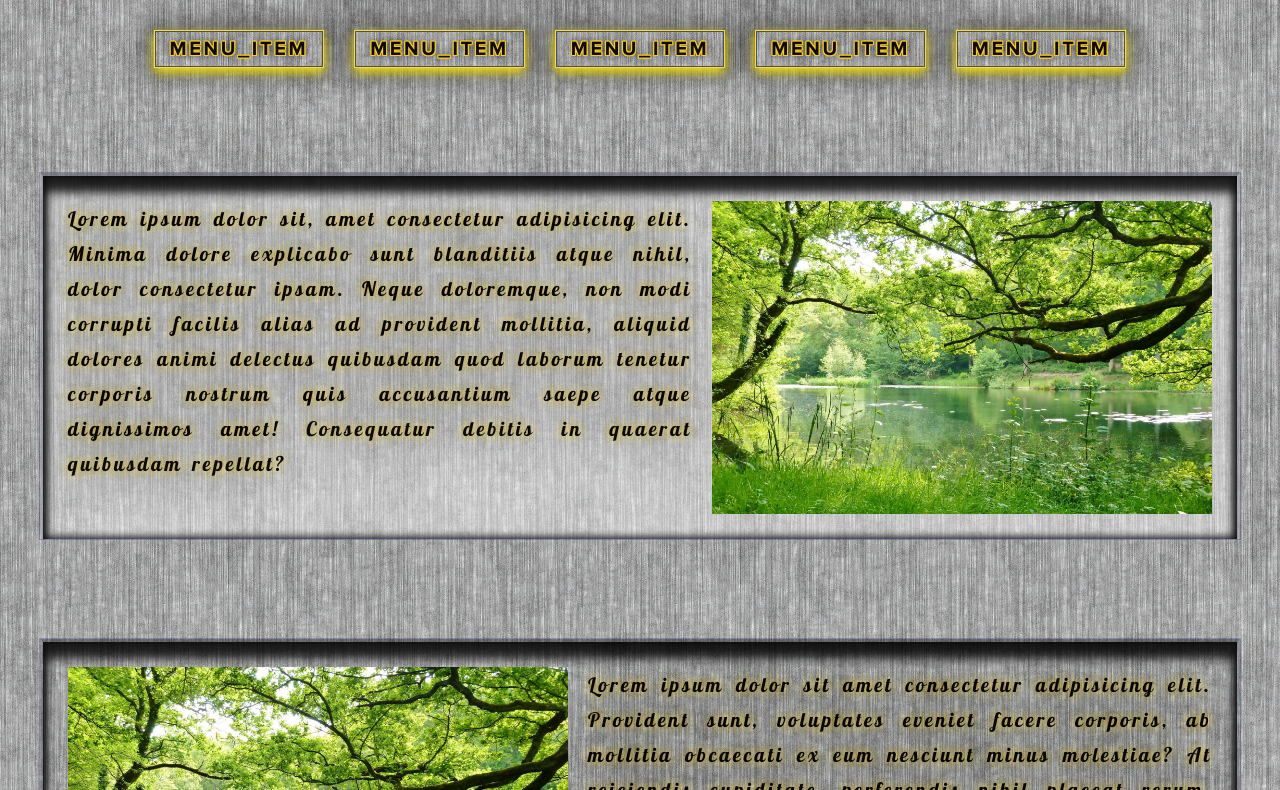
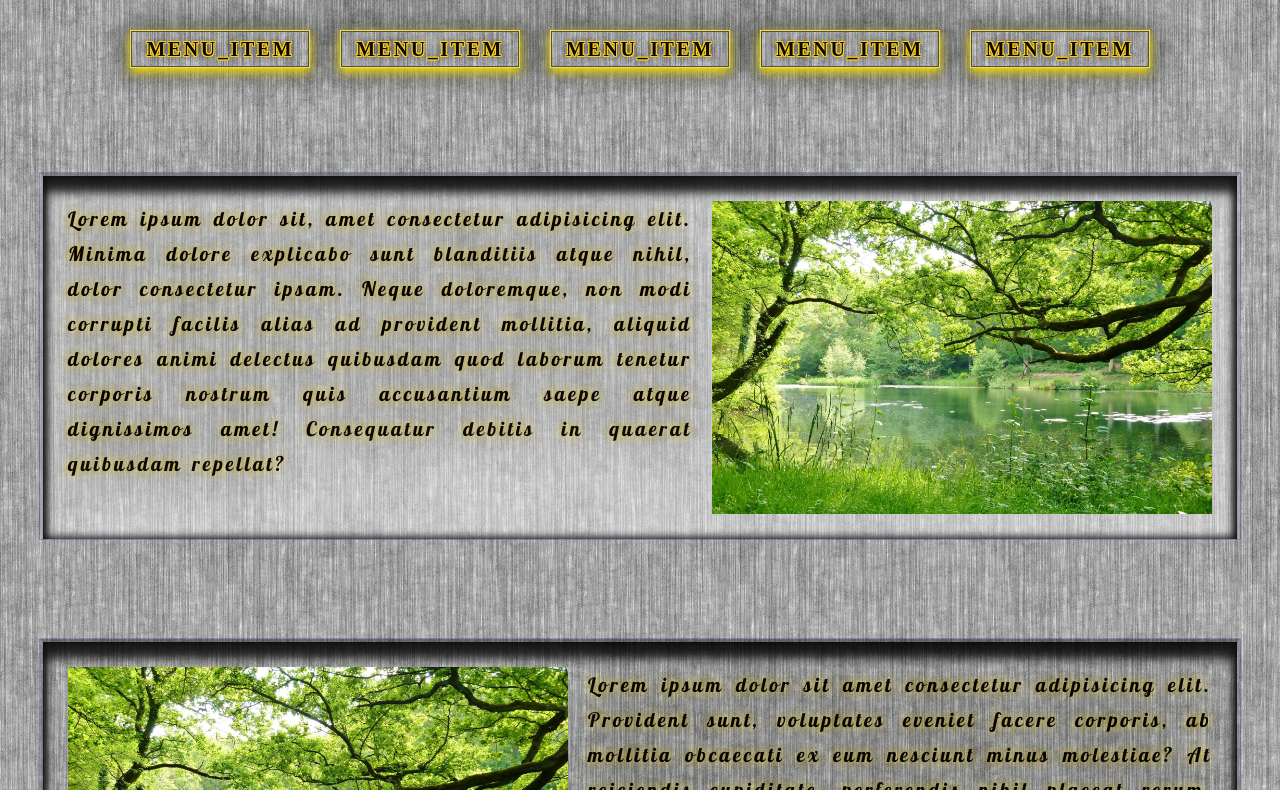
Before and after one commit to Vitalii-Maevskii/study-lesson-7, a plain HTML site: page index.html in a window 1280 px wide. Shown: the part 137-927 px from the top of the page. Drawn offline with Linux system fonts and the light colour scheme.

Commit message:
Add files via upload

```diff
--- a/css/style.css
+++ b/css/style.css
@@ -181,9 +181,9 @@ body {
    font-weight: 700;
    font-size: 20px;
    line-height: 24px;
+   font-family: serif;
    vertical-align: middle;
    text-transform: uppercase;
-   text-decoration: underline overline 1px ;
 
 
    /* border-radius: 50%; */
```
Also changed, not shown: index.html (+0 -1 lines).
